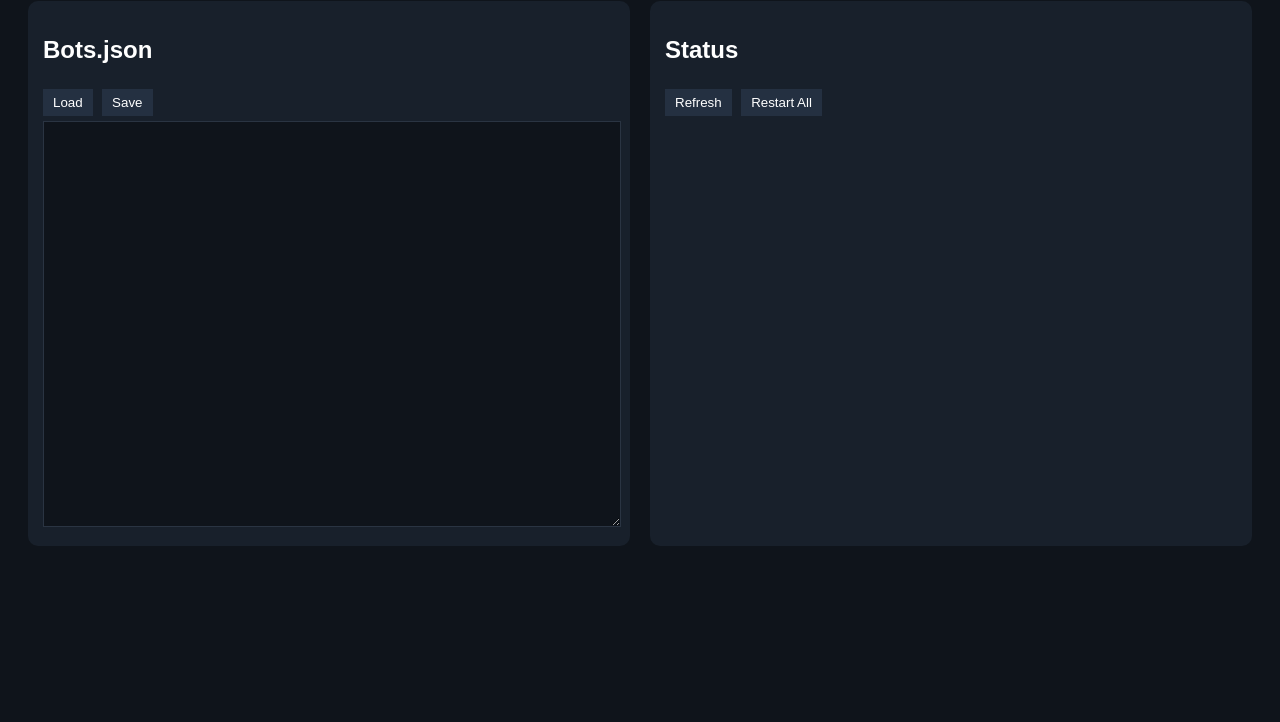
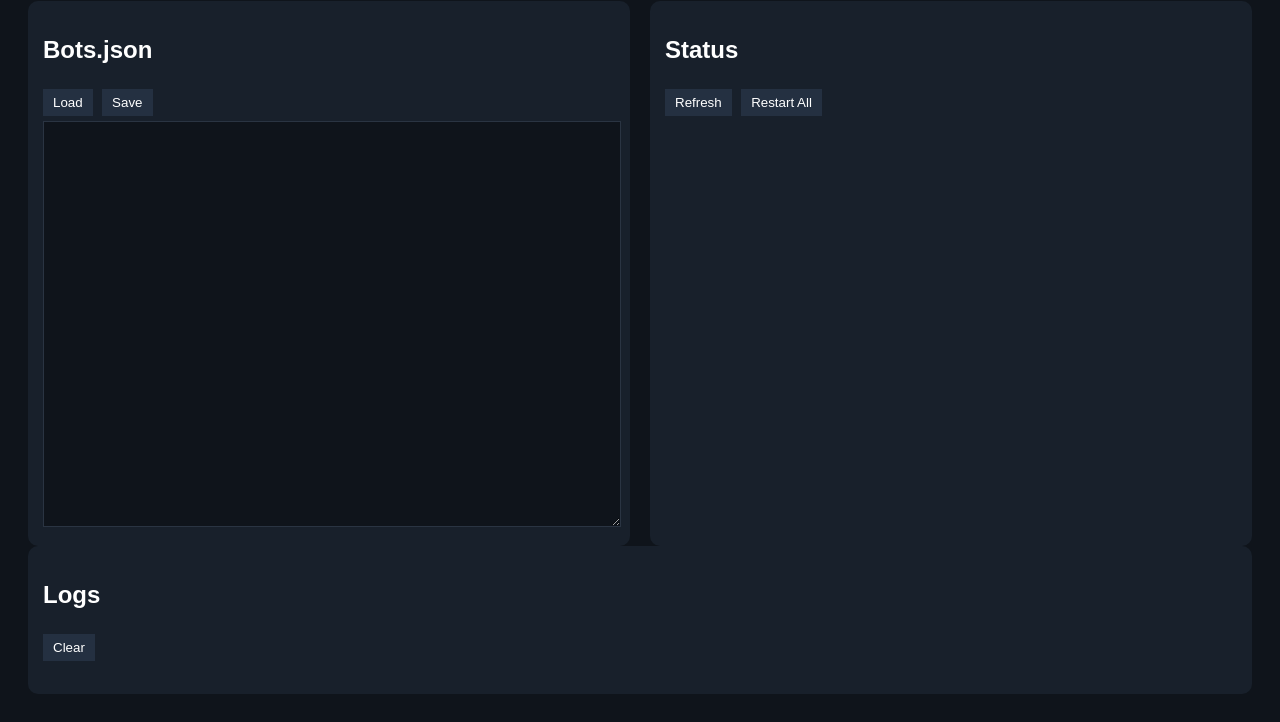
Before and after one commit to itz-me-fisherYT/MineCord, a website: page minecord-panel/public/index.html in a window 1280 px wide. Shown: the part 107-829 px from the top of the page. Before the commit the page ends 800 px from the top, so only its background shows below. Drawn offline with Linux system fonts and the light colour scheme; no server answers.

Commit message:
Update index.html

```diff
--- a/minecord-panel/public/index.html
+++ b/minecord-panel/public/index.html
@@ -30,3 +30,11 @@
 <script src="app.js"></script>
 </body>
 </html>
+
+<section class="card">
+  <h2>Logs</h2>
+  <div class="actions">
+    <button onclick="clearLogs()">Clear</button>
+  </div>
+  <pre id="logs" class="logbox"></pre>
+</section>
```
